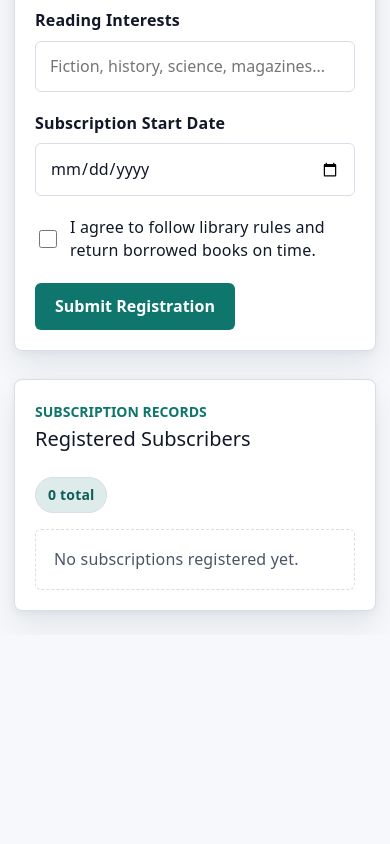
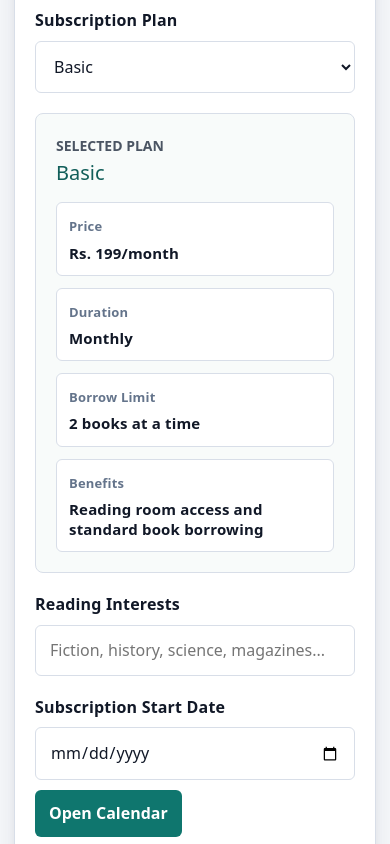
Before and after one commit to jeiny1105/frontend_demo, a React app: page / in a window 390 px wide. Shown: the part 860-1704 px from the top of the page. Before the commit the page ends 1495 px from the top, so only its background shows below. Built offline with nearby package versions, Linux system fonts and the light colour scheme; the HTML template or start-up script is replaced by a standard one.

Commit message:
seventh commit

```diff
--- a/src/App.css
+++ b/src/App.css
@@ -49,6 +49,7 @@
 }
 
 .form-row:has(textarea),
+.plan-details,
 .terms,
 .form-actions {
   grid-column: 1 / -1;
@@ -87,6 +88,17 @@ textarea:focus {
   box-shadow: 0 0 0 1px var(--accent);
 }
 
+.date-picker {
+  display: grid;
+  grid-template-columns: minmax(0, 1fr) auto;
+  gap: 10px;
+}
+
+.calendar-button {
+  padding-inline: 14px;
+  white-space: nowrap;
+}
+
 .terms {
   display: flex;
   align-items: center;
@@ -98,6 +110,58 @@ textarea:focus {
   width: 18px;
   height: 18px;
   flex: 0 0 auto;
+}
+
+.plan-details {
+  display: grid;
+  grid-template-columns: 220px 1fr;
+  gap: 18px;
+  padding: 20px;
+  border: 1px solid var(--border);
+  border-radius: 8px;
+  background: var(--plan-bg);
+}
+
+.plan-details h2 {
+  margin: 4px 0 0;
+  color: var(--accent-strong);
+}
+
+.plan-label {
+  color: var(--text);
+  font-size: 14px;
+  font-weight: 700;
+  letter-spacing: 0;
+  text-transform: uppercase;
+}
+
+.plan-grid {
+  display: grid;
+  grid-template-columns: repeat(2, minmax(0, 1fr));
+  gap: 12px;
+}
+
+.plan-grid div {
+  padding: 12px;
+  border: 1px solid var(--border);
+  border-radius: 6px;
+  background: var(--surface);
+}
+
+.plan-grid span,
+td small {
+  display: block;
+  color: var(--text-soft);
+  font-size: 13px;
+  font-weight: 650;
+}
+
+.plan-grid strong {
+  display: block;
+  margin-top: 4px;
+  color: var(--text-h);
+  font-size: 15px;
+  line-height: 1.35;
 }
 
 .form-actions {
@@ -187,7 +251,7 @@ button:hover {
 
 table {
   width: 100%;
-  min-width: 1040px;
+  min-width: 1160px;
   border-collapse: collapse;
   background: var(--surface);
 }
@@ -210,6 +274,17 @@ th {
 td {
   color: var(--text);
   font-size: 16px;
+}
+
+.plan-pill {
+  display: inline-flex;
+  margin-bottom: 4px;
+  padding: 4px 9px;
+  border-radius: 999px;
+  color: var(--accent-strong);
+  background: var(--accent-soft);
+  font-size: 13px;
+  font-weight: 800;
 }
 
 tbody tr {
@@ -268,6 +343,15 @@ tbody tr:last-child td {
     grid-template-columns: 1fr;
   }
 
+  .plan-details,
+  .plan-grid {
+    grid-template-columns: 1fr;
+  }
+
+  .date-picker {
+    grid-template-columns: 1fr;
+  }
+
   .section-heading {
     align-items: flex-start;
     flex-direction: column;
--- a/src/App.jsx
+++ b/src/App.jsx
@@ -8,15 +8,38 @@ const initialFormData = {
   password: '',
   address: '',
   membershipType: 'Student',
+  subscriptionPlan: 'Basic',
   readingInterests: '',
   startDate: '',
   agreeToTerms: false,
+}
+
+const subscriptionPlans = {
+  Basic: {
+    price: 'Rs. 199/month',
+    duration: 'Monthly',
+    borrowLimit: '2 books at a time',
+    benefits: 'Reading room access and standard book borrowing',
+  },
+  Premium: {
+    price: 'Rs. 499/month',
+    duration: 'Monthly',
+    borrowLimit: '5 books at a time',
+    benefits: 'Priority reservations, journals, and digital library access',
+  },
+  Annual: {
+    price: 'Rs. 4,999/year',
+    duration: 'Yearly',
+    borrowLimit: '8 books at a time',
+    benefits: 'Best value plan with events, archives, and premium support',
+  },
 }
 
 function App() {
   const [formData, setFormData] = useState(initialFormData)
   const [members, setMembers] = useState([])
   const [editingMemberId, setEditingMemberId] = useState(null)
+  const selectedPlan = subscriptionPlans[formData.subscriptionPlan]
 
   const handleChange = (event) => {
     const { name, value, type, checked } = event.target
@@ -69,6 +92,7 @@ function App() {
       password: member.password,
       address: member.address,
       membershipType: member.membershipType,
+      subscriptionPlan: member.subscriptionPlan,
       readingInterests: member.readingInterests,
       startDate: member.startDate,
       agreeToTerms: member.agreeToTerms,
@@ -184,6 +208,45 @@ function App() {
           </div>
 
           <div className="form-row">
+            <label htmlFor="subscriptionPlan">Subscription Plan</label>
+            <select
+              id="subscriptionPlan"
+              name="subscriptionPlan"
+              value={formData.subscriptionPlan}
+              onChange={handleChange}
+            >
+              {Object.keys(subscriptionPlans).map((planName) => (
+                <option key={planName}>{planName}</option>
+              ))}
+            </select>
+          </div>
+
+          <div className="plan-details">
+            <div>
+              <p className="plan-label">Selected Plan</p>
+              <h2>{formData.subscriptionPlan}</h2>
+            </div>
+            <div className="plan-grid">
+              <div>
+                <span>Price</span>
+                <strong>{selectedPlan.price}</strong>
+              </div>
+              <div>
+                <span>Duration</span>
+                <strong>{selectedPlan.duration}</strong>
+              </div>
+              <div>
+                <span>Borrow Limit</span>
+                <strong>{selectedPlan.borrowLimit}</strong>
+              </div>
+              <div>
+                <span>Benefits</span>
+                <strong>{selectedPlan.benefits}</strong>
+              </div>
+            </div>
+          </div>
+
+          <div className="form-row">
             <label htmlFor="readingInterests">Reading Interests</label>
             <input
               id="readingInterests"
@@ -197,6 +260,7 @@ function App() {
 
           <div className="form-row">
             <label htmlFor="startDate">Subscription Start Date</label>
+            <div className="date-picker">
               <input
                 id="startDate"
                 name="startDate"
@@ -205,6 +269,14 @@ function App() {
                 onChange={handleChange}
                 required
               />
+              <button
+                type="button"
+                className="calendar-button"
+                onClick={() => document.getElementById('startDate').showPicker()}
+              >
+                Open Calendar
+              </button>
+            </div>
           </div>
 
           <label className="terms">
@@ -257,6 +329,7 @@ function App() {
                   <th>Password</th>
                   <th>Address</th>
                   <th>Membership</th>
+                  <th>Plan</th>
                   <th>Interests</th>
                   <th>Start Date</th>
                   <th>Actions</th>
@@ -271,6 +344,10 @@ function App() {
                     <td>{'•'.repeat(Math.min(member.password.length, 10))}</td>
                     <td>{member.address}</td>
                     <td>{member.membershipType}</td>
+                    <td>
+                      <span className="plan-pill">{member.subscriptionPlan}</span>
+                      <small>{subscriptionPlans[member.subscriptionPlan].price}</small>
+                    </td>
                     <td>{member.readingInterests || 'Not specified'}</td>
                     <td>{member.startDate}</td>
                     <td>
--- a/src/index.css
+++ b/src/index.css
@@ -4,8 +4,10 @@
   --bg: #f6f8fb;
   --surface: #ffffff;
   --field-bg: #ffffff;
+  --plan-bg: #f8fbfa;
   --table-head: #f1f5f9;
   --row-hover: #f8fafc;
+  --text-soft: #64748b;
   --border: #d8dee8;
   --accent: #0f766e;
   --accent-strong: #115e59;
```
Lines whose indentation alone changed are shown as unchanged.
